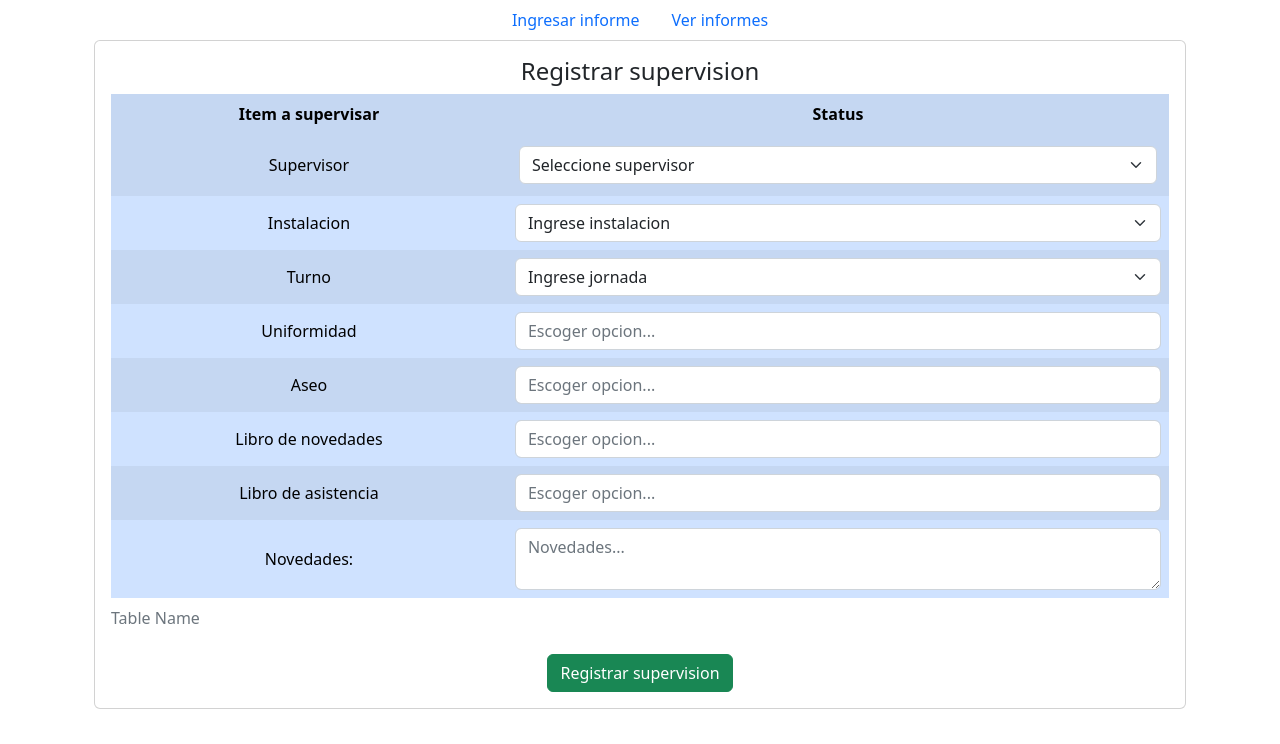
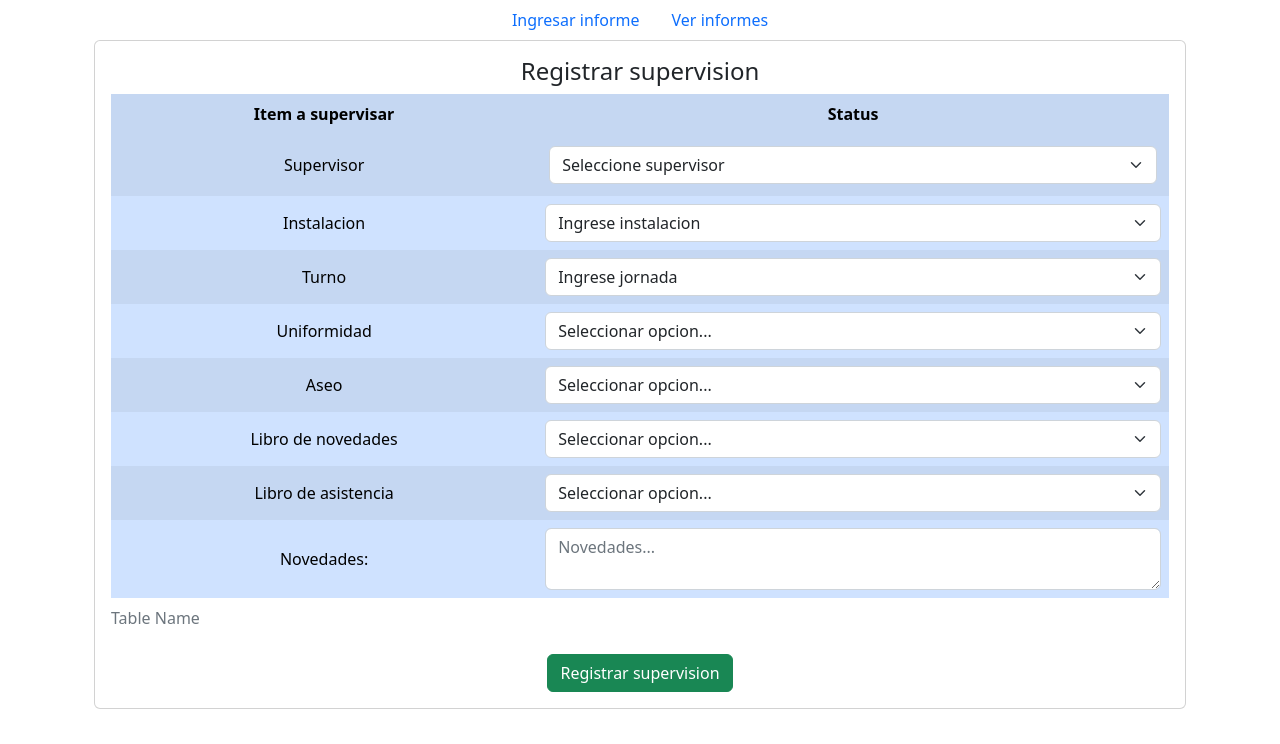
Before and after one commit to Jpardo107/interoperaciones, a Django app: page /ingresoSupervision in a window 1280 px wide. Shown: the part 56-800 px from the top of the page. Run offline with Django 4.2, Linux system fonts and the light colour scheme; data that the repository does not hold is empty.

Commit message:
Cambio de inputs

```diff
--- a/reporsuper/templates/paginas/ingresoDatos/form.html
+++ b/reporsuper/templates/paginas/ingresoDatos/form.html
@@ -40,50 +40,52 @@
                     </tr>
                     <tr class="table-primary" >
                         <td scope="row">Turno</td>
-                        <td><select name='turno' class="form-select" aria-label="Default select example">
+                        <td>
+                            <select name='turno' class="form-select" aria-label="Default select example">
                             <option selected>Ingrese jornada</option>
                                 <option value='Diurno'>Diurno</option>
                                 <option value='Nocturno'>Nocturno</option>
-                            </select></td>
+                            </select>
+                        </td>
                     </tr>
                     <tr class="table-primary" >
                         <td scope="row">Uniformidad</td>
                         <td>
-                            <input name='uniformidad' class="form-control" list="datalistOptions" id="exampleDataList" placeholder="Escoger opcion...">
-                            <datalist id="datalistOptions">
-                                <option value="Sin Novedad">
-                                <option value="Con Novedad">
-                            </datalist>
+                            <select name='uniformidad' class="form-select" aria-label="Default select example">
+                            <option selected>Seleccionar opcion...</option>
+                                <option value='Sin Novedad'>Sin Novedad</option>
+                                <option value='Con Novedad'>Con Novedad</option>
+                            </select>
                         </td>
                     </tr>
                     <tr class="table-primary">
                         <td scope="row">Aseo</td>
                         <td>
-                            <input name='aseo' class="form-control" list="datalistOptions" id="exampleDataList" placeholder="Escoger opcion...">
-                            <datalist id="datalistOptions">
-                                <option value="Sin Novedad">
-                                <option value="Con Novedad">
-                            </datalist>
+                            <select name='aseo' class="form-select" aria-label="Default select example">
+                            <option selected>Seleccionar opcion...</option>
+                                <option value='Sin Novedad'>Sin Novedad</option>
+                                <option value='Con Novedad'>Con Novedad</option>
+                            </select>
                         </td>
                     </tr>
                     <tr class="table-primary">
                         <td scope="row">Libro de novedades</td>
                         <td>
-                            <input name='libro_novedades' class="form-control" list="datalistOptions" id="exampleDataList" placeholder="Escoger opcion...">
-                            <datalist id="datalistOptions">
-                                <option value="Sin Novedad">
-                                <option value="Con Novedad">
-                            </datalist>
+                            <select name='libro_novedades' class="form-select" aria-label="Default select example">
+                            <option selected>Seleccionar opcion...</option>
+                                <option value='Sin Novedad'>Sin Novedad</option>
+                                <option value='Con Novedad'>Con Novedad</option>
+                            </select>
                         </td>
                     </tr>
                     <tr class="table-primary">
                         <td scope="row">Libro de asistencia</td>
                         <td>
-                            <input name='libro_asistencia' class="form-control" list="datalistOptions" id="exampleDataList" placeholder="Escoger opcion...">
-                            <datalist id="datalistOptions">
-                                <option value="Sin Novedad">
-                                <option value="Con Novedad">
-                            </datalist>
+                            <select name='libro_asistencia' class="form-select" aria-label="Default select example">
+                            <option selected>Seleccionar opcion...</option>
+                                <option value='Sin Novedad'>Sin Novedad</option>
+                                <option value='Con Novedad'>Con Novedad</option>
+                            </select>
                         </td>
                     </tr>
                     <tr class="table-primary">
```
Also changed, not shown: intraoperaciones/settings.py (+4 -4 lines).
